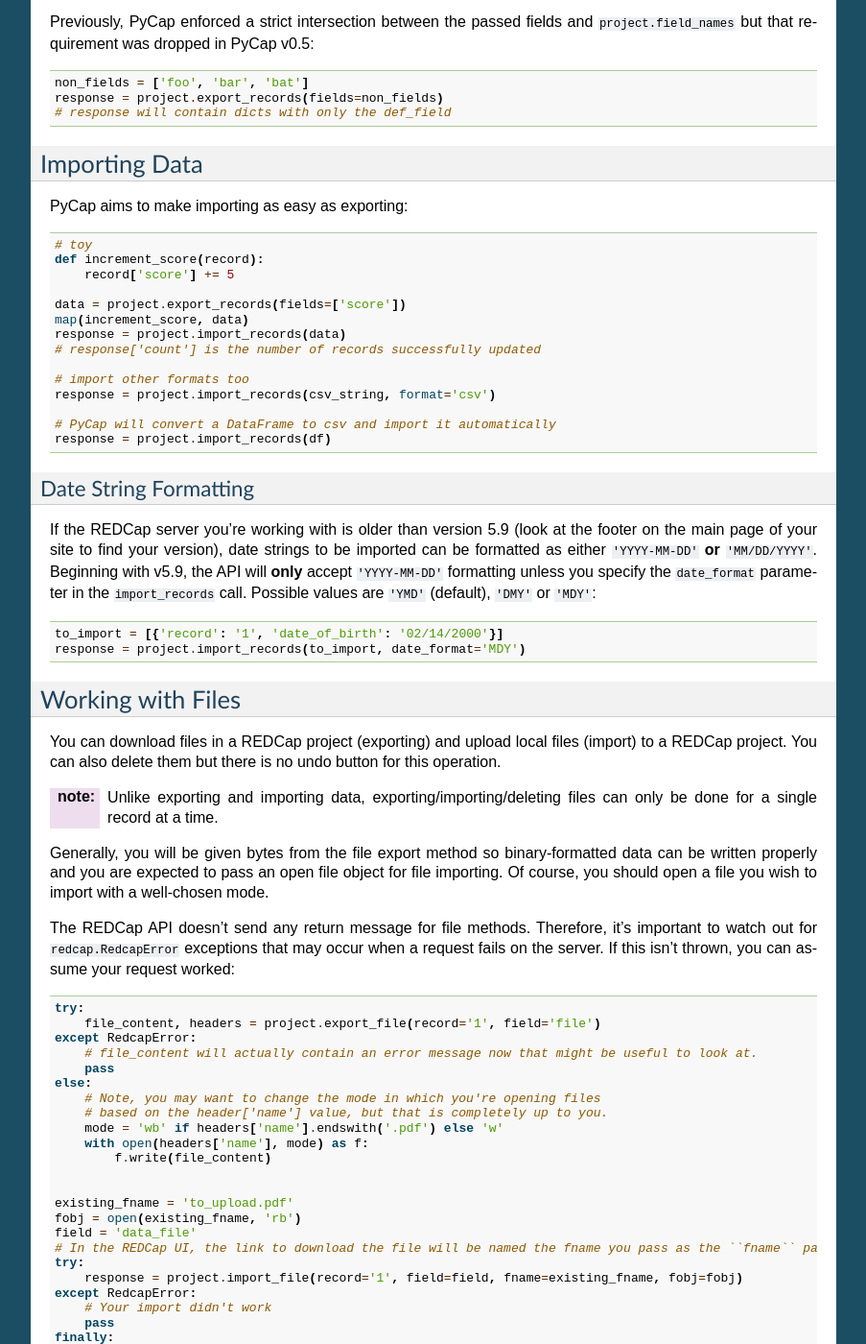
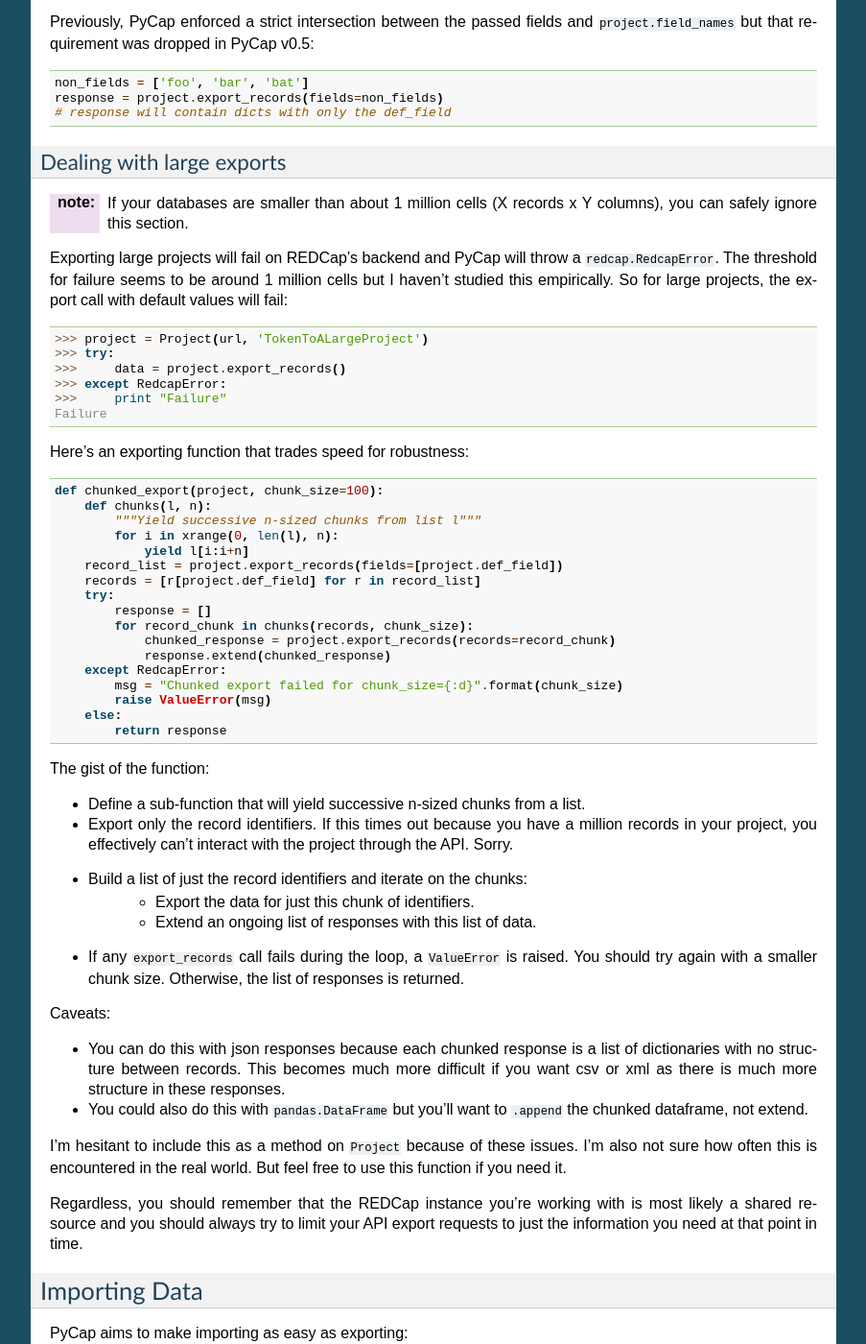
Before and after one commit to redcap-tools/PyCap, a Sphinx documentation site: the page built from docs/deep.rst, in a window 1280 px wide and 1400 px high, scrolled down 2491 px. Shown: the whole window at 96% size, without its empty margins (198-1101 px from the left). Built offline with Sphinx 7.4.7, drawn with Linux system fonts in a browser that asks for light colours; some of the changed text lies outside the part shown.

Commit message:
Update docs about large exports

```diff
--- a/docs/deep.rst
+++ b/docs/deep.rst
@@ -118,6 +118,59 @@ Previously, PyCap enforced a strict intersection between the passed fields and `
     non_fields = ['foo', 'bar', 'bat']
     response = project.export_records(fields=non_fields)
     # response will contain dicts with only the def_field
+
+Dealing with large exports
+^^^^^^^^^^^^^^^^^^^^^^^^^^
+
+:note: If your databases are smaller than about 1 million cells (X records x Y columns), you can safely ignore this section.
+
+Exporting large projects will fail on REDCap's backend and PyCap will throw a ``redcap.RedcapError``. The threshold for failure seems to be around 1 million cells but I haven't studied this empirically. So for large projects, the export call with default values will fail::
+
+    >>> project = Project(url, 'TokenToALargeProject')
+    >>> try:
+    >>>     data = project.export_records()
+    >>> except RedcapError:
+    >>>     print "Failure"
+    Failure
+
+Here's an exporting function that trades speed for robustness::
+
+    def chunked_export(project, chunk_size=100):
+        def chunks(l, n):
+            """Yield successive n-sized chunks from list l"""
+            for i in xrange(0, len(l), n):
+                yield l[i:i+n]
+        record_list = project.export_records(fields=[project.def_field])
+        records = [r[project.def_field] for r in record_list]
+        try:
+            response = []
+            for record_chunk in chunks(records, chunk_size):
+                chunked_response = project.export_records(records=record_chunk)
+                response.extend(chunked_response)
+        except RedcapError:
+            msg = "Chunked export failed for chunk_size={:d}".format(chunk_size)
+            raise ValueError(msg)
+        else:
+            return response
+
+The gist of the function:
+
+* Define a sub-function that will yield successive n-sized chunks from a list.
+* Export only the record identifiers. If this times out because you have a million records in your project, you effectively can't interact with the project through the API. Sorry.
+* Build a list of just the record identifiers and iterate on the chunks:
+    * Export the data for just this chunk of identifiers.
+    * Extend an ongoing list of responses with this list of data.
+* If any ``export_records`` call fails during the loop, a ``ValueError`` is raised. You should try again with a smaller chunk size. Otherwise, the list of responses is returned.
+
+Caveats:
+
+* You can do this with json responses because each chunked response is a list of dictionaries with no structure between records. This becomes much more difficult if you want csv or xml as there is much more structure in these responses.
+* You could also do this with ``pandas.DataFrame`` but you'll want to ``.append`` the chunked dataframe, not extend.
+
+I'm hesitant to include this as a method on ``Project`` because of these issues. I'm also not sure how often this is encountered in the real world. But feel free to use this function if you need it.
+
+Regardless, you should remember that the REDCap instance you're working with is most likely a shared resource and you should always try to limit your API export requests to just the information you need at that point in time.
+
 
 Importing Data
 --------------
--- a/fabfile.py
+++ b/fabfile.py
@@ -26,7 +26,7 @@ def clean():
     local("""find redcap -type f -name "*.pyc" -exec rm {} \;""")
     local("rm -rf build")
     local("rm -rf dist")
-    local("rm -rf Rosie.egg-info")
+    local("rm -rf PyCap.egg-info")
 
 
 def test():
```
